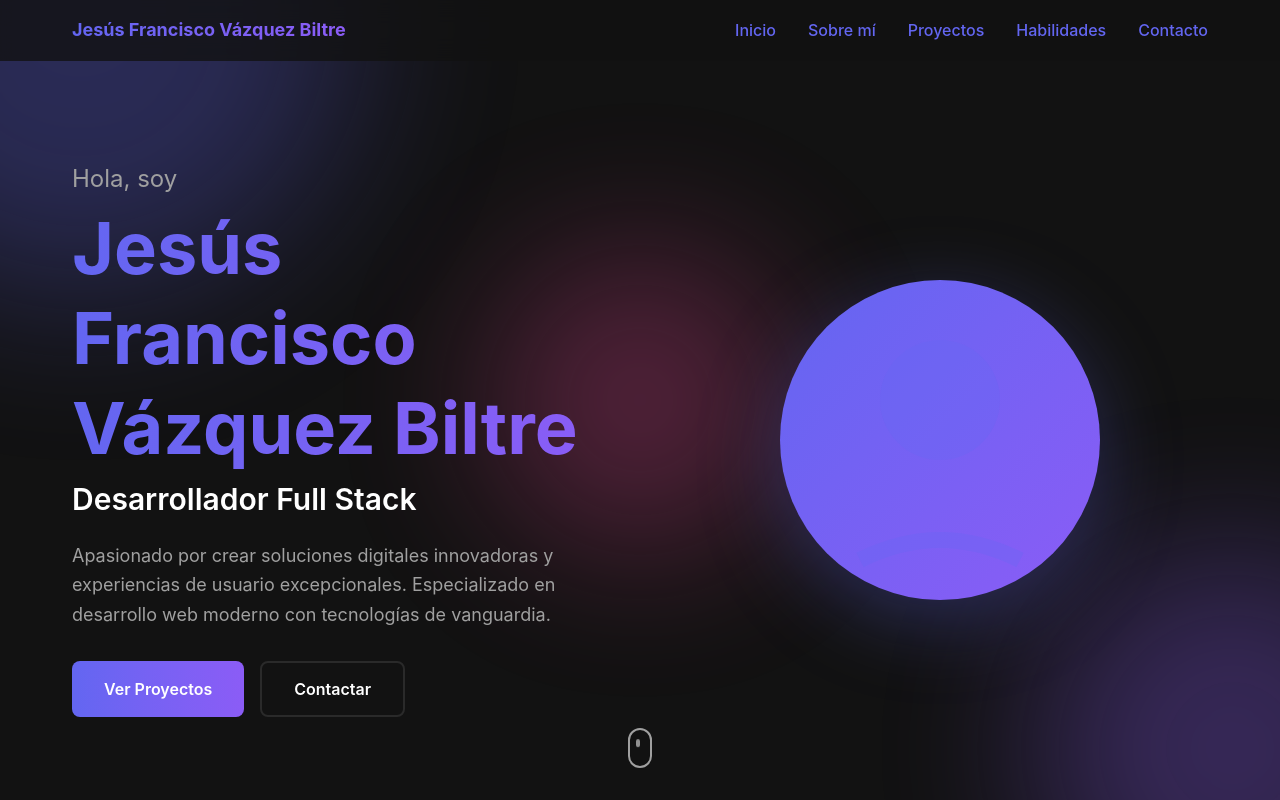
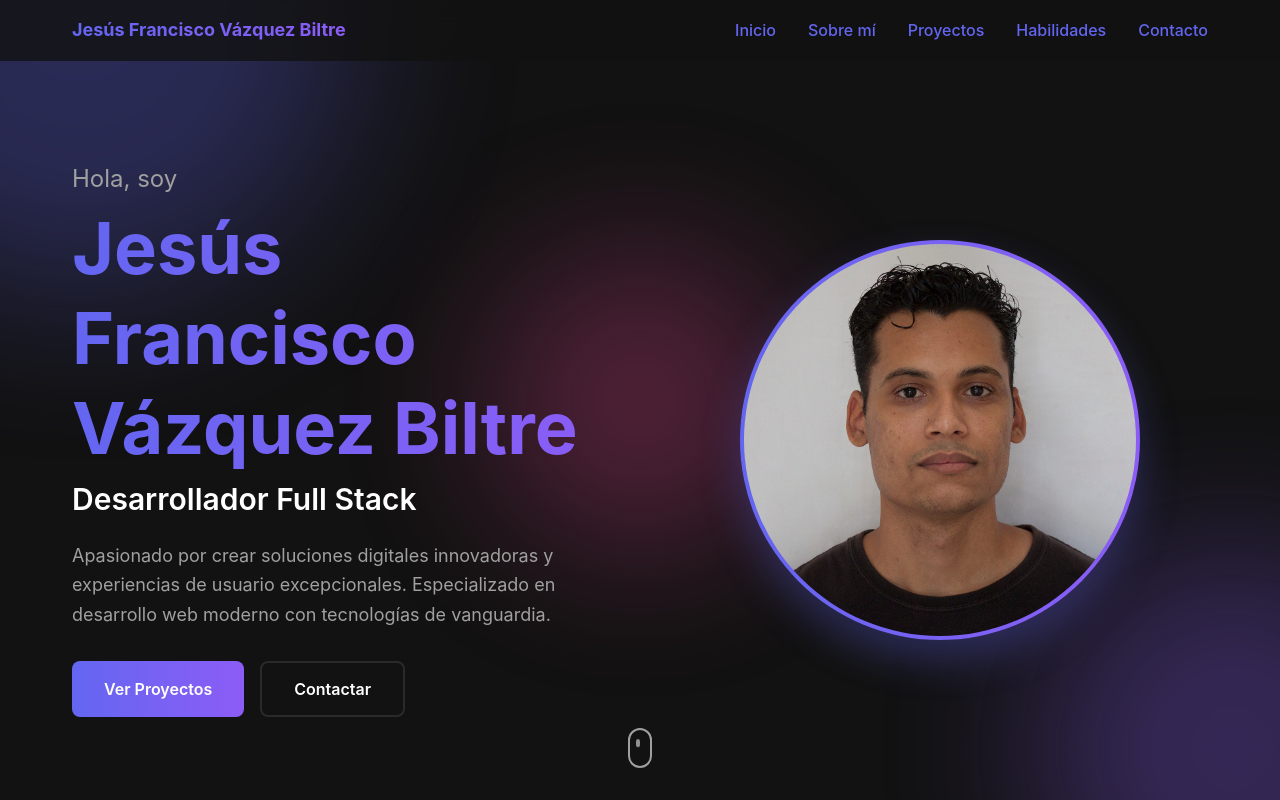
Before and after one commit to jesusfvb/portfolio, a React (Vite) app: page / in a window 1280 px wide. Shown: the top 800 px of the page. Built offline with nearby package versions, Linux system fonts and the light colour scheme.

Commit message:
feat(assets): Add image asset and update Hero component to display profile image with Tailwind CSS styling

```diff
--- a/src/presentation/components/sections/Hero.tsx
+++ b/src/presentation/components/sections/Hero.tsx
@@ -1,3 +1,5 @@
+import profileImage from '@/assets/1000001843.JPG';
+
 const Hero = () => {
   const scrollToSection = (id: string) => {
     const element = document.getElementById(id);
@@ -44,17 +46,15 @@ const Hero = () => {
           </div>
           <div className="flex justify-center items-center md:order-2 order-1">
             <div className="w-[300px] h-[300px] md:w-[400px] md:h-[400px] relative">
-              <svg viewBox="0 0 200 200" fill="none" xmlns="http://www.w3.org/2000/svg" className="w-full h-full text-[#6366f1] drop-shadow-[0_20px_40px_rgba(99,102,241,0.3)]">
-                <circle cx="100" cy="100" r="80" fill="url(#gradient)" />
-                <circle cx="100" cy="80" r="30" fill="currentColor" opacity="0.3" />
-                <path d="M60 160 Q100 140 140 160" stroke="currentColor" strokeWidth="8" fill="none" opacity="0.3" />
-                <defs>
-                  <linearGradient id="gradient" x1="0%" y1="0%" x2="100%" y2="100%">
-                    <stop offset="0%" stopColor="#6366f1" />
-                    <stop offset="100%" stopColor="#8b5cf6" />
-                  </linearGradient>
-                </defs>
-              </svg>
+              <div className="relative w-full h-full rounded-full p-1 bg-linear-to-r from-[#6366f1] to-[#8b5cf6] shadow-[0_20px_40px_rgba(99,102,241,0.3)]">
+                <div className="w-full h-full rounded-full overflow-hidden bg-[#1a1a1a]">
+                  <img
+                    src={profileImage}
+                    alt="Jesús Francisco Vázquez Biltre"
+                    className="w-full h-full object-cover"
+                  />
+                </div>
+              </div>
             </div>
           </div>
         </div>
--- /dev/null
+++ b/src/vite-env.d.ts
@@ -0,0 +1,36 @@
+/// <reference types="vite/client" />
+
+declare module '*.jpg' {
+  const src: string;
+  export default src;
+}
+
+declare module '*.JPG' {
+  const src: string;
+  export default src;
+}
+
+declare module '*.jpeg' {
+  const src: string;
+  export default src;
+}
+
+declare module '*.png' {
+  const src: string;
+  export default src;
+}
+
+declare module '*.gif' {
+  const src: string;
+  export default src;
+}
+
+declare module '*.svg' {
+  const src: string;
+  export default src;
+}
+
+declare module '*.webp' {
+  const src: string;
+  export default src;
+}
```
Also changed, not shown: src/assets/1000001843.JPG (added).
